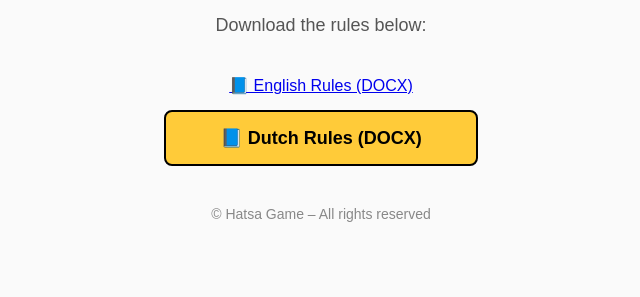
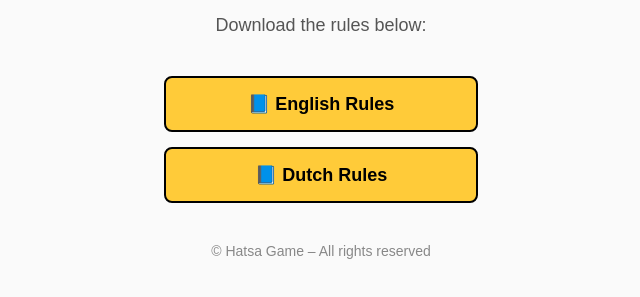
Before and after one commit to hatsa-game/rules, a plain HTML site: page docs/index.html in a window 1280 px wide. Shown: the part 101-398 px from the top of the page, without its empty margins (319-959 px from the left). Drawn offline with Linux system fonts and the light colour scheme.

Commit message:
Update index.html

```diff
--- a/docs/index.html
+++ b/docs/index.html
@@ -44,8 +44,8 @@
   <h1>Hatsa – Game Rules</h1>
   <p>Download the rules below:</p>
 
-  <a href="../Hatsa_rules_EN.docx">📘 English Rules (DOCX)</a>
-  <a href="Hatsa_rules_NL.docx" class="button">📘 Dutch Rules (DOCX)</a>
+<a href="rules_en.html" class="button">📘 English Rules</a>
+<a href="rules_nl.html" class="button">📘 Dutch Rules</a>
 
   <p style="margin-top:40px; font-size:14px; color:#888;">
     © Hatsa Game – All rights reserved
```
